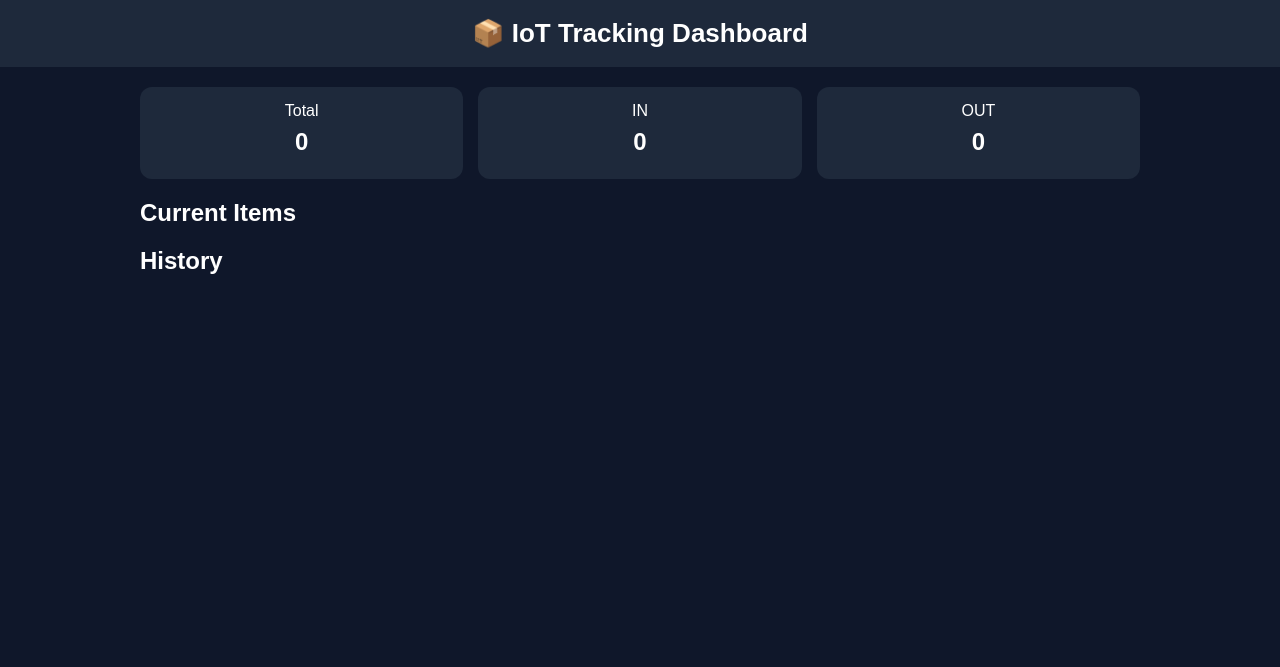
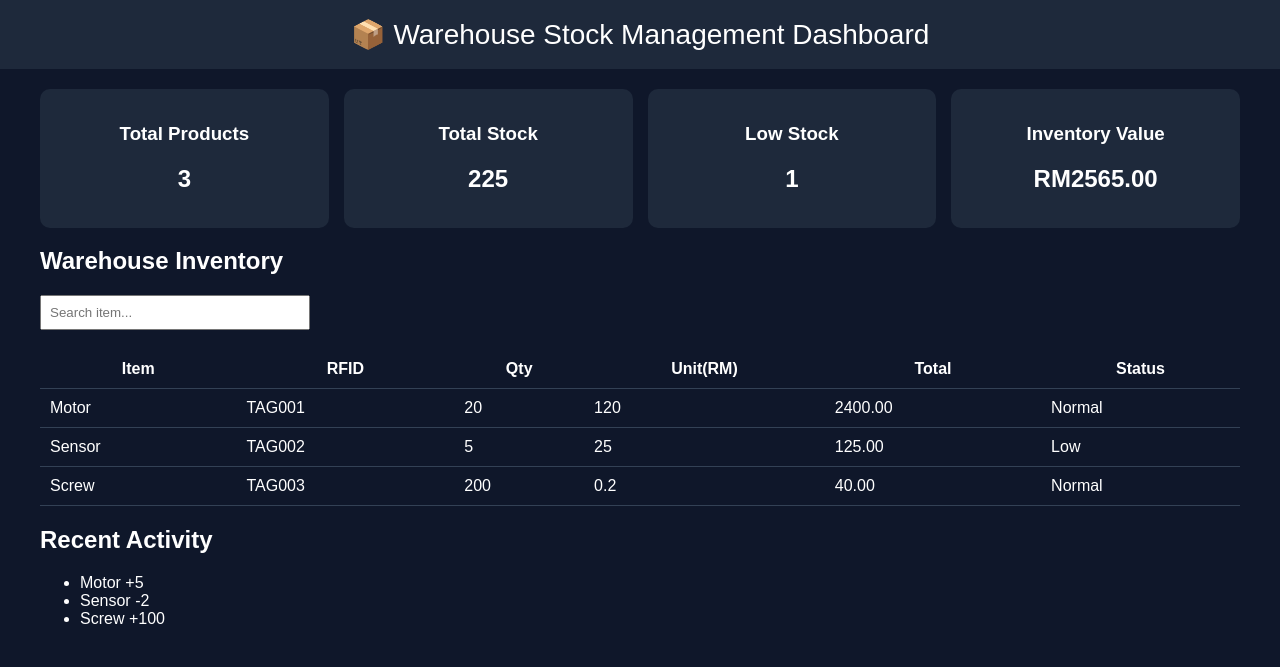
Before and after one commit to alfeezul06-lgtm/iot-tracking-server, a website: page public/index.html in a window 1280 px wide. Drawn offline with Linux system fonts and the light colour scheme; no server answers.

Commit message:
Add files via upload

```diff
--- a/public/index.html
+++ b/public/index.html
@@ -1,6 +1,56 @@
-<!DOCTYPE html><html lang="en"><head><meta charset="UTF-8"><meta name="viewport" content="width=device-width,initial-scale=1"><title>IoT Tracking Dashboard</title><style>body{margin:0;font-family:Arial,sans-serif;background:#0f172a;color:#fff}header{background:#1e293b;padding:18px;text-align:center;font-size:26px;font-weight:bold}.container{max-width:1000px;margin:auto;padding:20px}.grid{display:grid;grid-template-columns:repeat(3,1fr);gap:15px}.box,.card{background:#1e293b;border-radius:12px;padding:15px}.box{text-align:center}.box h2{margin:8px 0}.card{display:flex;justify-content:space-between;align-items:center;margin-top:10px}.status-in{color:#22c55e;font-weight:bold}.status-out{color:#ef4444;font-weight:bold}button{background:#ef4444;color:#fff;border:none;padding:8px 12px;border-radius:6px;cursor:pointer}small{color:#cbd5e1}</style></head><body><header>📦 IoT Tracking Dashboard</header><div class="container"><div class="grid"><div class="box"><div>Total</div><h2 id="total">0</h2></div><div class="box"><div>IN</div><h2 id="in">0</h2></div><div class="box"><div>OUT</div><h2 id="out">0</h2></div></div><h2>Current Items</h2><div id="items"></div><h2>History</h2><div id="history"></div></div><script>
-const API="";
-async function load(){try{const r=await fetch(API+"/data");const d=await r.json();const items=document.getElementById("items"),hist=document.getElementById("history");items.innerHTML="";hist.innerHTML="";let t=0,i=0,o=0;for(const name in d.items){t++;const s=d.items[name];if(s==="IN")i++;else o++;items.innerHTML+=`<div class="card"><div><b>${name}</b><br><span class="status-${s.toLowerCase()}">${s}</span></div><button onclick="removeItem('${name}')">Remove</button></div>`;}total.innerText=t;document.getElementById("in").innerText=i;document.getElementById("out").innerText=o;(d.history||[]).forEach(h=>{hist.innerHTML+=`<div class="card"><div><b>${h.name}</b><br><span class="status-${h.status.toLowerCase()}">${h.status}</span><br><small>${h.time}</small></div></div>`;});}catch(e){console.log(e);}}
-async function removeItem(name){await fetch("/remove/"+encodeURIComponent(name),{method:"DELETE"});load();}
-setInterval(load,1000);load();
-</script></body></html>
+<!DOCTYPE html>
+<html><head><meta charset="UTF-8"><title>Warehouse Dashboard</title>
+<style>
+body{font-family:Arial;background:#0f172a;color:#fff;margin:0}
+header{background:#1e293b;padding:18px;text-align:center;font-size:28px}
+.wrap{padding:20px;max-width:1200px;margin:auto}
+.cards{display:grid;grid-template-columns:repeat(4,1fr);gap:15px}
+.card{background:#1e293b;padding:15px;border-radius:10px;text-align:center}
+table{width:100%;border-collapse:collapse;margin-top:20px}
+th,td{padding:10px;border-bottom:1px solid #334155}
+button{padding:6px 12px}
+input{padding:8px;width:250px}
+</style></head>
+<body>
+<header>📦 Warehouse Stock Management Dashboard</header>
+<div class="wrap">
+<div class="cards">
+<div class="card"><h3>Total Products</h3><h2 id="products">0</h2></div>
+<div class="card"><h3>Total Stock</h3><h2 id="stock">0</h2></div>
+<div class="card"><h3>Low Stock</h3><h2 id="low">0</h2></div>
+<div class="card"><h3>Inventory Value</h3><h2 id="value">RM0</h2></div>
+</div>
+<h2>Warehouse Inventory</h2>
+<input id="search" placeholder="Search item..." onkeyup="render()">
+<table>
+<thead><tr><th>Item</th><th>RFID</th><th>Qty</th><th>Unit(RM)</th><th>Total</th><th>Status</th></tr></thead>
+<tbody id="tbody"></tbody>
+</table>
+<h2>Recent Activity</h2>
+<ul id="history"></ul>
+</div>
+<script>
+let items=[
+{name:"Motor",uid:"TAG001",qty:20,price:120},
+{name:"Sensor",uid:"TAG002",qty:5,price:25},
+{name:"Screw",uid:"TAG003",qty:200,price:0.2}
+];
+let history=["Motor +5","Sensor -2","Screw +100"];
+function render(){
+let tb=document.getElementById("tbody");tb.innerHTML="";
+let q=document.getElementById("search").value.toLowerCase();
+let stock=0,low=0,val=0;
+items.filter(i=>i.name.toLowerCase().includes(q)).forEach(i=>{
+stock+=i.qty;val+=i.qty*i.price;if(i.qty<10)low++;
+let st=i.qty==0?"Out":i.qty<10?"Low":"Normal";
+tb.innerHTML+=`<tr><td>${i.name}</td><td>${i.uid}</td><td>${i.qty}</td><td>${i.price}</td><td>${(i.qty*i.price).toFixed(2)}</td><td>${st}</td></tr>`;
+});
+products.innerText=items.length;stockEl=document.getElementById("stock");stockEl.innerText=stock;
+lowEl=document.getElementById("low");lowEl.innerText=low;
+value.innerText="RM"+val.toFixed(2);
+historyEl=document.getElementById("history");historyEl.innerHTML="";
+history.forEach(h=>historyEl.innerHTML+=`<li>${h}</li>`);
+}
+render();
+</script>
+</body></html>
```
